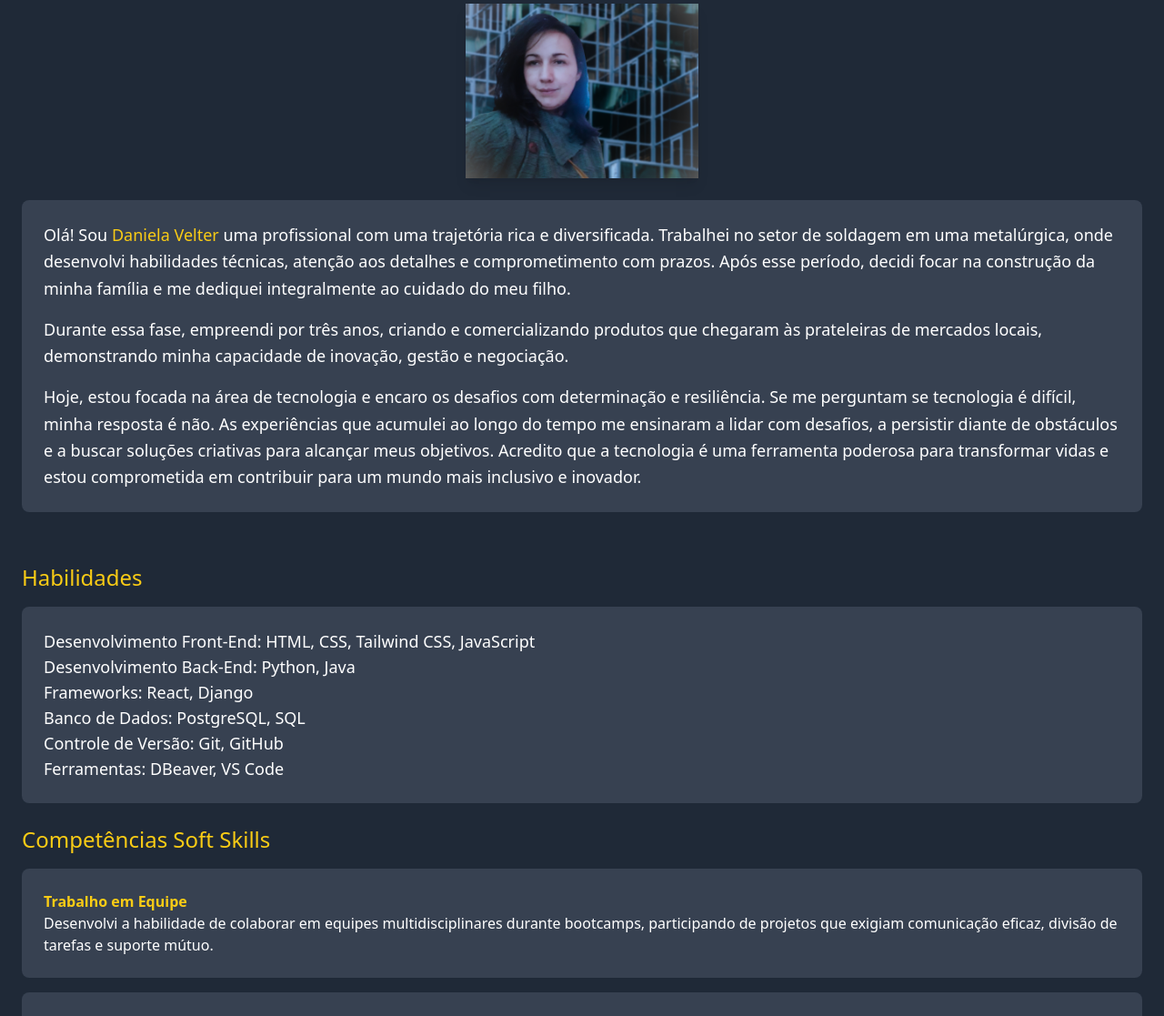
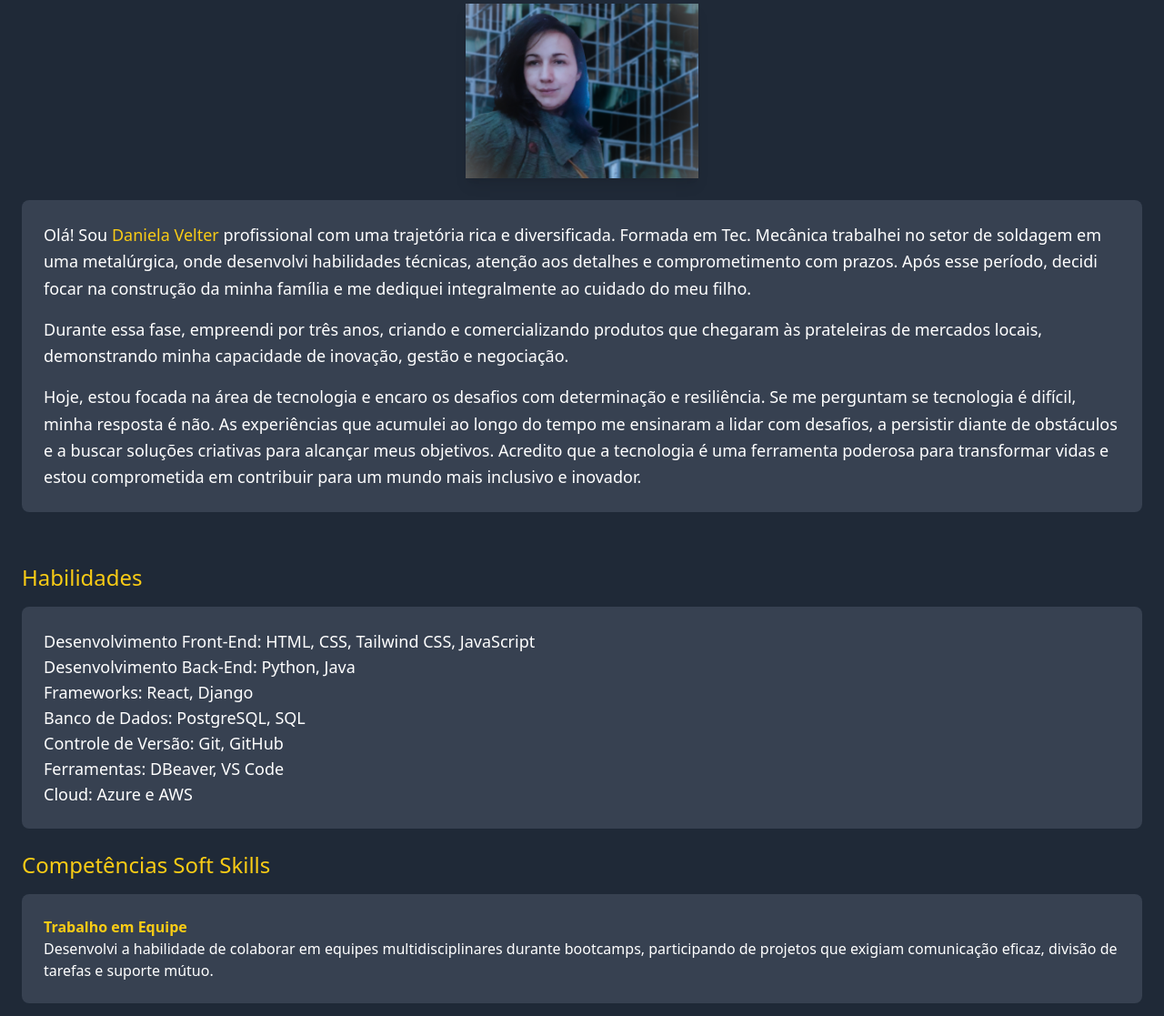
Before and after one commit to Daniela2319/portfolio_profissional, a Django app: page /sobre/ in a window 1280 px wide. Shown: the part 156-1273 px from the top of the page at 91% size. Run offline with Django 5.2, Linux system fonts and the light colour scheme.

Commit message:
modificado e atualizando os códigol

```diff
--- a/myapp/templates/myapp/projeto.html
+++ b/myapp/templates/myapp/projeto.html
@@ -83,6 +83,8 @@ Portfólio - Projetos
           - HTML5: Estruturação das páginas do blog.<br>
           - CSS3: Estilização das interfaces com design responsivo.<br>
           - Bootstrap: Framework para facilitar o design responsivo e estilização.<br>
+          - Banco de Dado: PostgreSQL.<br>
+          - Cloud: AWS.<br>
           - Git: Controle de versão do código.<br>
           - GitHub: Plataforma para hospedagem e colaboração do código.
         </p>
--- a/myapp/templates/myapp/sobre.html
+++ b/myapp/templates/myapp/sobre.html
@@ -23,9 +23,10 @@ Portfólio - Sobre
       <div class="mt-6 lg:mt-0 font-roboto bg-gray-700 mb-4 p-6 rounded-lg shadow-md">
         <p class="text-lg leading-relaxed text-right lg:text-left mb-4">
           Olá! Sou <span class="font-semibold text-yellow-400">Daniela Velter</span>
-          uma profissional com uma trajetória rica e diversificada. Trabalhei no setor de soldagem em uma
-          metalúrgica, onde desenvolvi habilidades técnicas, atenção aos detalhes e comprometimento com prazos. Após
-          esse período, decidi focar na construção da minha família e me dediquei integralmente ao cuidado do meu filho.
+          profissional com uma trajetória rica e diversificada. Formada em Tec. Mecânica trabalhei no setor de
+          soldagem em uma metalúrgica, onde desenvolvi habilidades técnicas, atenção aos detalhes e comprometimento com
+          prazos. Após esse período, decidi focar na construção da minha família e me dediquei integralmente ao cuidado
+          do meu filho.
         </p>
         <p class="text-lg leading-relaxed text-right lg:text-left mb-4">
           Durante essa fase, empreendi por três anos, criando e comercializando produtos que chegaram às prateleiras de
@@ -52,6 +53,7 @@ Portfólio - Sobre
         <li>Banco de Dados: PostgreSQL, SQL</li>
         <li>Controle de Versão: Git, GitHub</li>
         <li>Ferramentas: DBeaver, VS Code</li>
+        <li>Cloud: Azure e AWS</li>
       </ul>
     </div>
 
```
Also changed, not shown: myapp/templates/myapp/home.html (+5 -4 lines), myapp/static/css/output.css (line endings or trailing spaces), myapp/static/img/projetoAge.jpeg (deleted), myapp/static/img/projetoAgen.jpeg (added).
